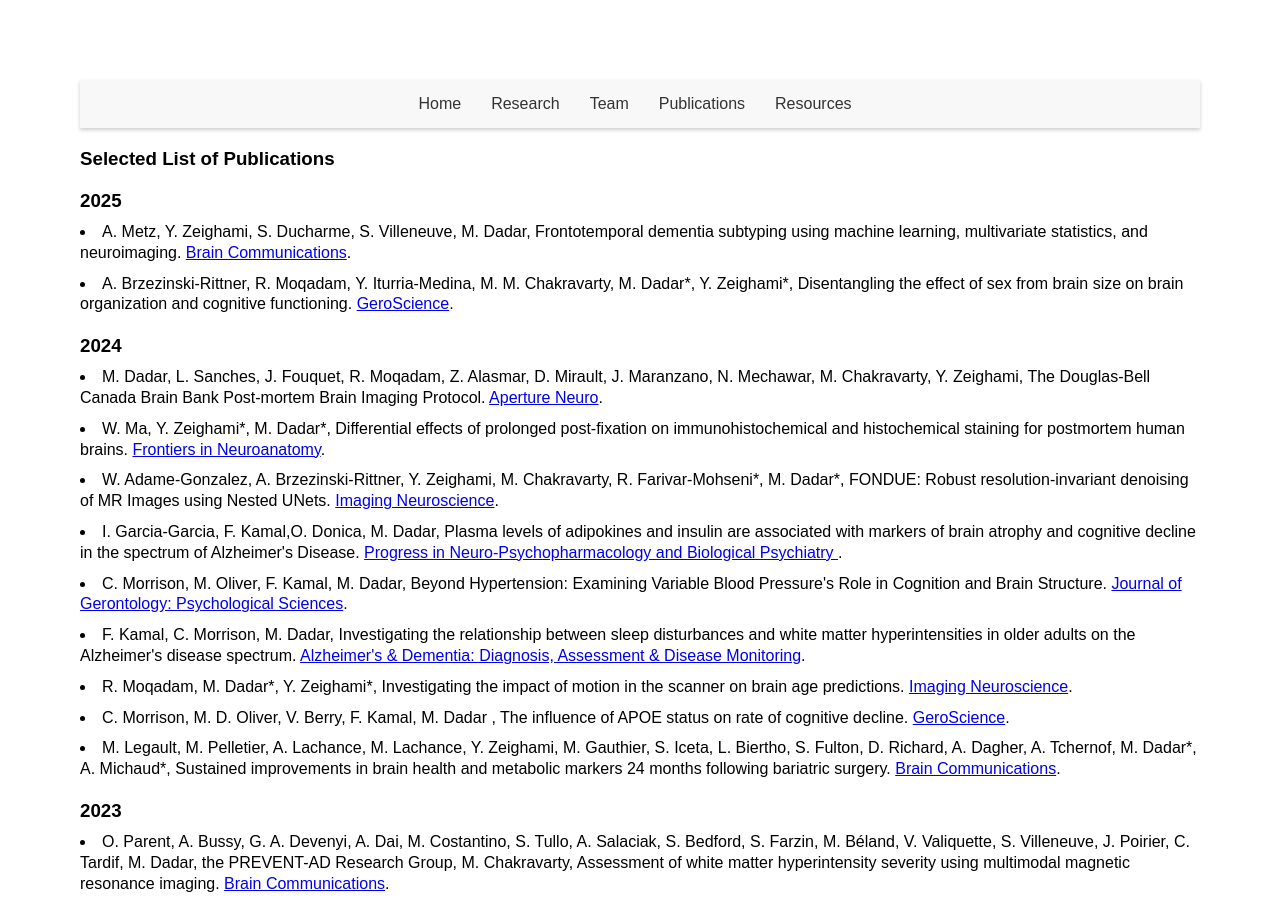
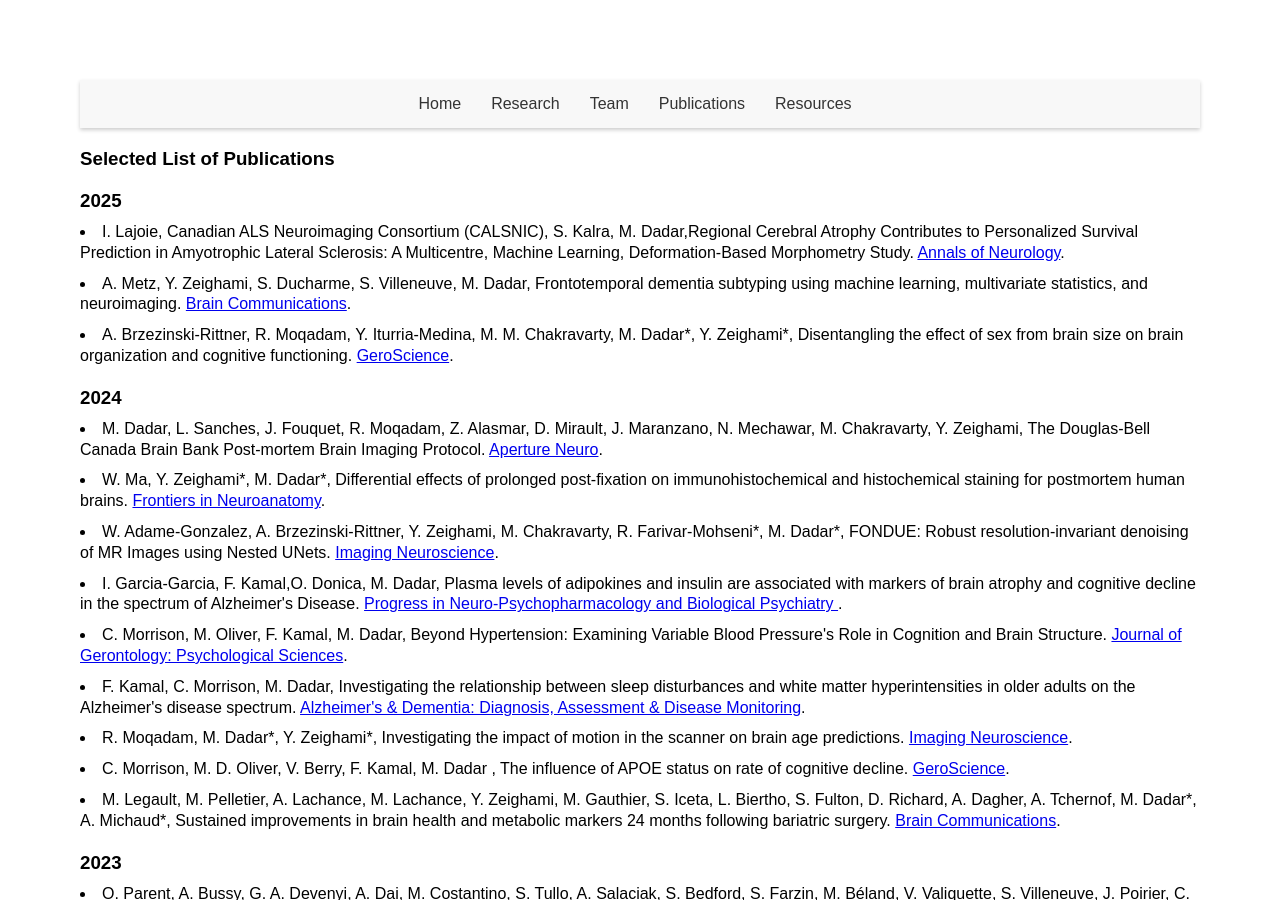
Before and after one commit to VANDAlab/VANDAlab.github.io, a Jekyll site: the page publications.html, which Jekyll copies as it is, in a window 1280 px wide and 900 px high. Built offline with Jekyll 4.4.1, drawn with Linux system fonts in a browser that asks for light colours.

Commit message:
Update publications.html

```diff
--- a/publications.html
+++ b/publications.html
@@ -22,8 +22,10 @@
   <h3>Selected List of Publications</h3>
 </header>
   <h3>2025</h3>
-   <li> A. Metz, Y. Zeighami, S. Ducharme, S. Villeneuve, M. Dadar, Frontotemporal dementia subtyping using machine learning, multivariate statistics, and neuroimaging.
-     <a href=" https://academic.oup.com/braincomms/advance-article/doi/10.1093/braincomms/fcaf065/8008404?utm_source=advanceaccess&utm_campaign=braincomms&utm_medium=email" target="_blank">Brain Communications</a>. </li>
+  <li> I. Lajoie, Canadian ALS Neuroimaging Consortium (CALSNIC), S. Kalra, M. Dadar,Regional Cerebral Atrophy Contributes to Personalized Survival Prediction in Amyotrophic Lateral Sclerosis: A Multicentre, Machine Learning, Deformation-Based Morphometry Study.
+     <a href=" https://doi.org/10.1002/ana.27196" target="_blank">Annals of Neurology</a>. </li>
+    <li> A. Metz, Y. Zeighami, S. Ducharme, S. Villeneuve, M. Dadar, Frontotemporal dementia subtyping using machine learning, multivariate statistics, and neuroimaging.
+     <a href=" https://doi.org/10.1093/braincomms/fcaf065" target="_blank">Brain Communications</a>. </li>
       <li> A. Brzezinski-Rittner, R. Moqadam, Y. Iturria-Medina, M. M. Chakravarty, M. Dadar*, Y. Zeighami*, Disentangling the effect of sex from brain size on brain organization and cognitive functioning.
       <a href=" https://link.springer.com/article/10.1007/s11357-024-01486-5" target="_blank">GeroScience</a>. </li>
   <h3>2024</h3>
```
